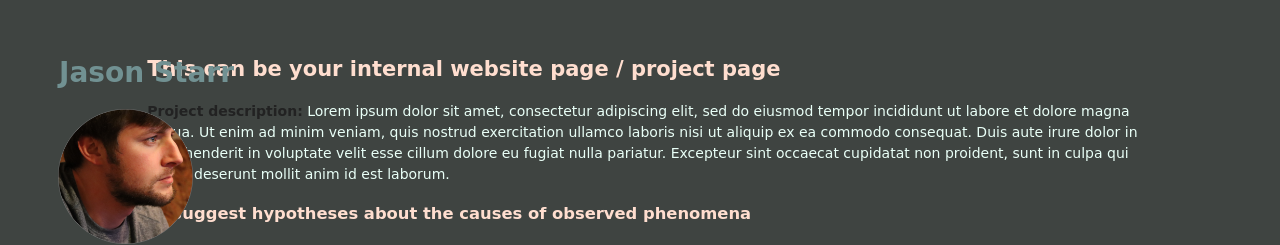
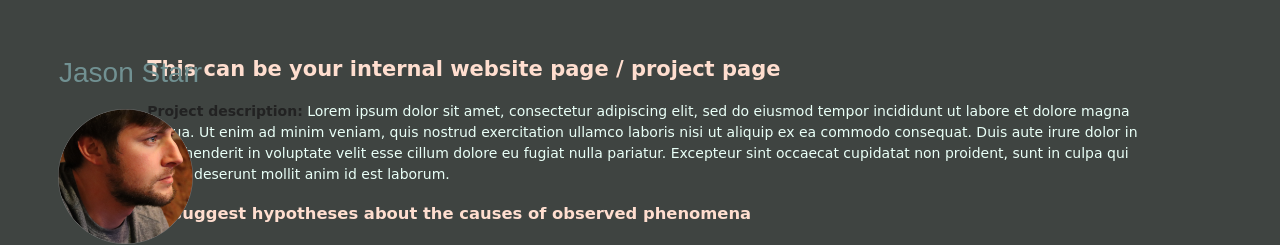
Before and after one commit to TrellixVulnTeam/jstarr35.github.io_N2TG, a Jekyll site: the page built from sample_page.md, in a window 1280 px wide. Shown: the top 245 px of the page. Built offline with Jekyll 4.4.1, drawn with Linux system fonts in a browser that asks for light colours; some web fonts are replaced; our own code applies the rules of GitHub Pages for plain Markdown files; comment, search, counter and statistics services are not loaded.

Commit message:
Update default.html

```diff
--- a/_layouts/default.html
+++ b/_layouts/default.html
@@ -18,7 +18,7 @@
 
       <div class="container">
         <header>
-            <h1><a href="{{ "/" | absolute_url }}">{{ site.title | default: site.github.repository_name }}</a></h1>
+            <h1 class="level"><a href="{{ "/" | absolute_url }}">{{ site.title | default: site.github.repository_name }}</a></h1>
 
         {% if site.logo %}
           <img class="logo" src="{{site.logo | relative_url}}" alt="Logo" />
```
Also changed, not shown: other parts of _layouts/default.html (+2 -2 lines).
